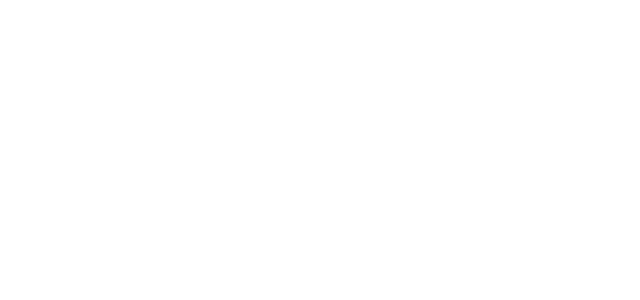
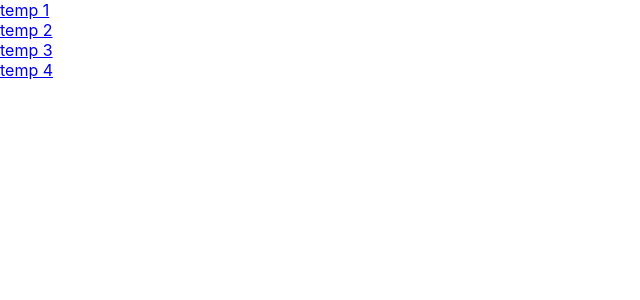
Before and after one commit to imganjgahi/niliBuilder, a React (Create React App) app in the folder frontend/: page /Templates in a window 1280 px wide. Shown: the top 300 px of the page, without its empty margins (0-640 px from the left). Built offline with nearby package versions, Linux system fonts and the light colour scheme; the HTML template or start-up script is replaced by a standard one.

Commit message:
initial first pages

```diff
--- a/frontend/src/App.js
+++ b/frontend/src/App.js
@@ -7,6 +7,8 @@
 } from "react-router-dom";
 import Home from './Pages/Home';
 import About from './Pages/Aboute';
+import Templates from './Pages/Templates';
+import Temp from './Pages/Temp';
 
 function App() {
   return (
@@ -15,6 +17,8 @@
 
       <Router>
         <Switch>
+          <Route path="/temp/:tempId" component={Temp} />
+          <Route path="/Templates" component={Templates} />
           <Route path="/about" component={About} />
           <Route exact path="/">
             <Home />
--- a/frontend/src/Pages/Home.jsx
+++ b/frontend/src/Pages/Home.jsx
@@ -1,9 +1,16 @@
 import React from 'react';
+import { Link } from 'react-router-dom';
 
 const Home = (props) => {
     return (
-        <nav>Home</nav>
-     );
+        <>
+
+            <nav>Home</nav>
+            <div className="homePage">
+                <Link to="/templates">Create a web</Link>
+            </div>
+        </>
+    );
 }
 
 export default Home;
--- /dev/null
+++ b/frontend/src/Pages/Temp.jsx
@@ -0,0 +1,13 @@
+import React from 'react';
+import { useParams } from 'react-router';
+
+const Temp = (props) => {
+    let {tempId} = useParams()
+    return (
+        <p>
+           Temp: {tempId}
+        </p>
+     );
+}
+
+export default Temp;
--- /dev/null
+++ b/frontend/src/Pages/Templates.jsx
@@ -0,0 +1,23 @@
+import React from 'react';
+import { Link } from 'react-router-dom';
+
+const Templates = () => {
+    return (
+        <div className="templatesPage">
+            <div className="temp">
+                <Link to="/temp/1" >temp 1</Link>
+            </div>
+            <div className="temp">
+                <Link to="/temp/2" >temp 2</Link>
+            </div>
+            <div className="temp">
+                <Link to="/temp/3" >temp 3</Link>
+            </div>
+            <div className="temp">
+                <Link to="/temp/4" >temp 4</Link>
+            </div>
+        </div>
+     );
+}
+
+export default Templates;
```
